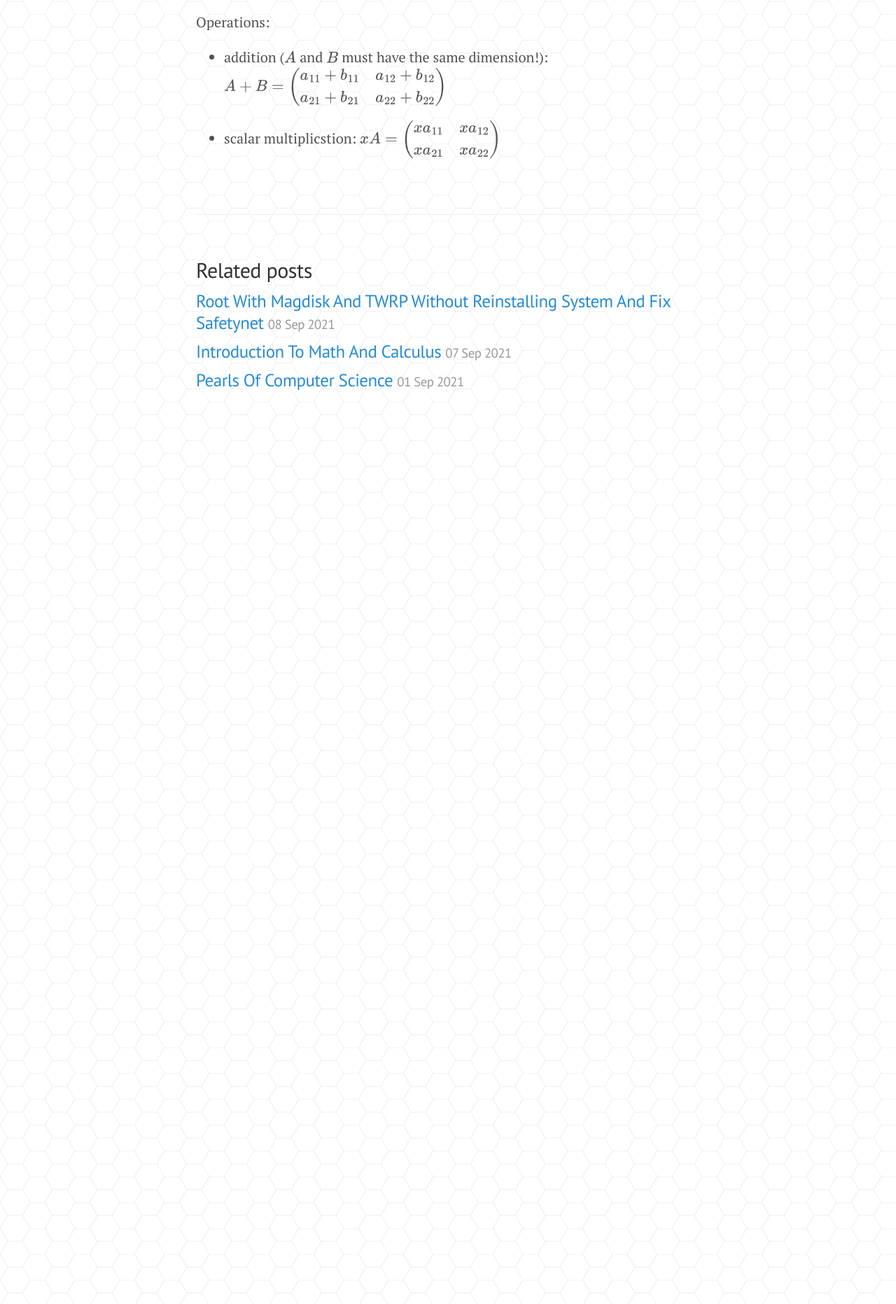
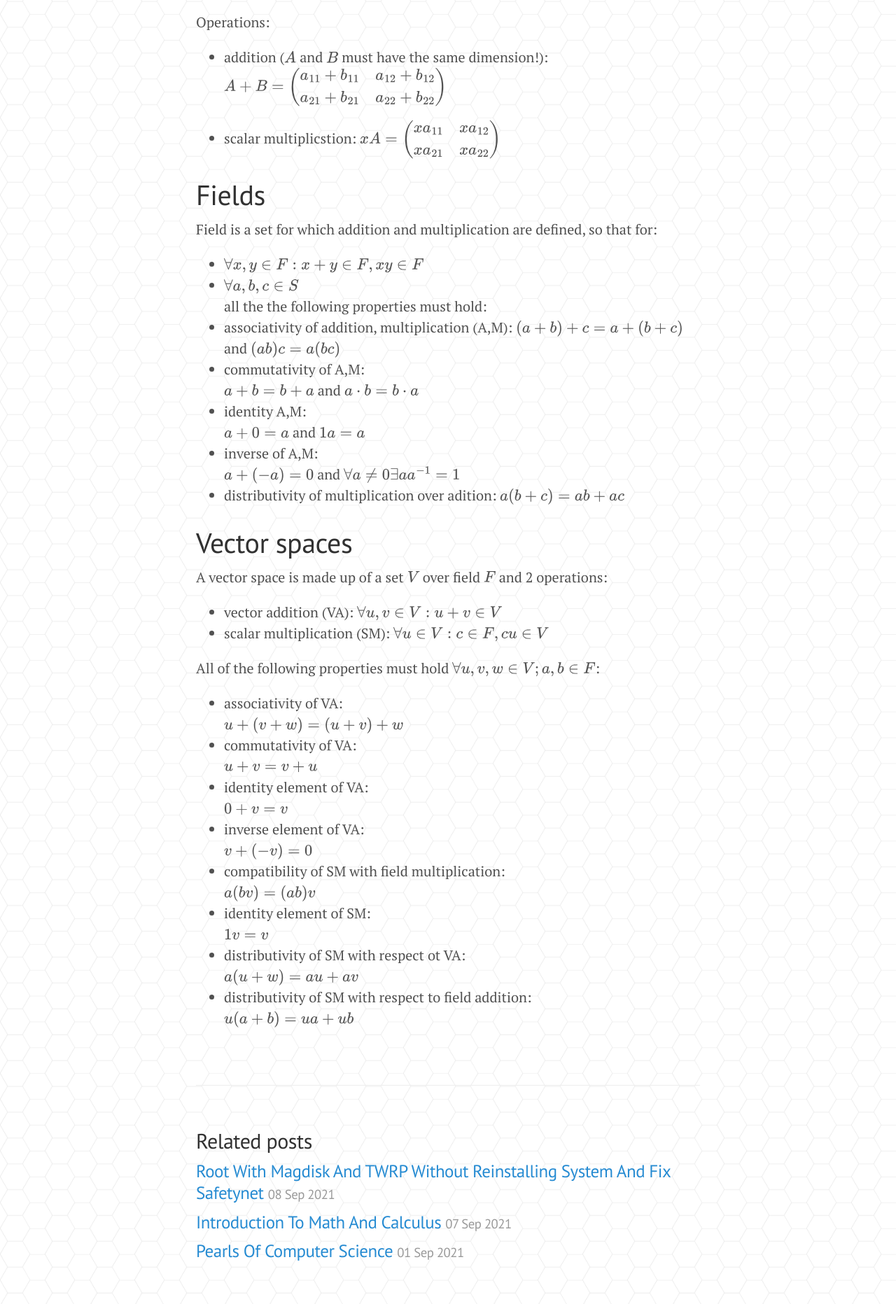
Before and after one commit to MikiVanousek/blog, a Jekyll site: the page built from _posts/2021-09-07-ls1.md, in a window 1280 px wide. Shown: the part 1087-2950 px from the top of the page at 70% size. Built offline with Jekyll 4.4.1, drawn with Linux system fonts in a browser that asks for light colours.

Commit message:
ls1 lectorial

```diff
--- a/_posts/2021-09-07-ls1.md
+++ b/_posts/2021-09-07-ls1.md
@@ -43,3 +43,42 @@ $$ xA =
  xa_{11} & xa_{12} \\
  xa_{21} & xa_{22} \\
 \end{pmatrix}$$
+
+# Fields
+Field is a set for which addition and multiplication are defined, so that for:
+ - $\forall x,y \in F: x+y \in F, xy \in F$
+ - $\forall a,b,c \in S$
+all the the following properties must hold:
+ - associativity of addition, multiplication (A,M):
+$(a+b) +c = a+(b+c)$ and $(ab)c = a(bc)$
+ - commutativity of A,M:
+  $a+b = b+a$ and $a \cdot b = b \cdot a$
+ - identity A,M:
+  $a+0 = a$ and $1a=a$
+ - inverse of A,M:
+  $a+(-a)=0$ and $\forall a \neq 0 \exists aa^{-1}=1$
+ - distributivity of multiplication over adition:
+  $a(b+c) = ab + ac$
+
+# Vector spaces
+A vector space is made up of a set $V$ over field $F$ and 2 operations:
+ - vector addition (VA): $\forall u, v \in V: u+v \in V$
+ - scalar multiplication (SM): $\forall u \in V: c\in F, cu \in V$
+
+All of the following properties must hold $\forall u,v,w \in V; a,b\in F$:
+ - associativity of VA:
+  $u +(v+w) = (u+v)+w$
+ - commutativity of VA:
+  $u+v = v+u$
+ - identity element of VA:
+  $0 + v=v$
+ - inverse element of VA:
+  $v + (-v) = 0$
+ - compatibility of SM with field multiplication:
+  $a(bv) = (ab)v$
+ - identity element of SM:
+  $1v=v$
+ - distributivity of SM with respect ot VA:
+  $a(u+w) = au + av$
+ - distributivity of SM with respect to field addition:
+  $u(a+b) = ua + ub$
--- a/all.css
+++ b/all.css
@@ -1,5 +1,5 @@
 body {
-	background-image: url("/pic/pattern.png");
+	background-image: url("/blog/pic/pattern.png");
 	background-repeat: repeat;
 	background-size: 5%;
 }
```
